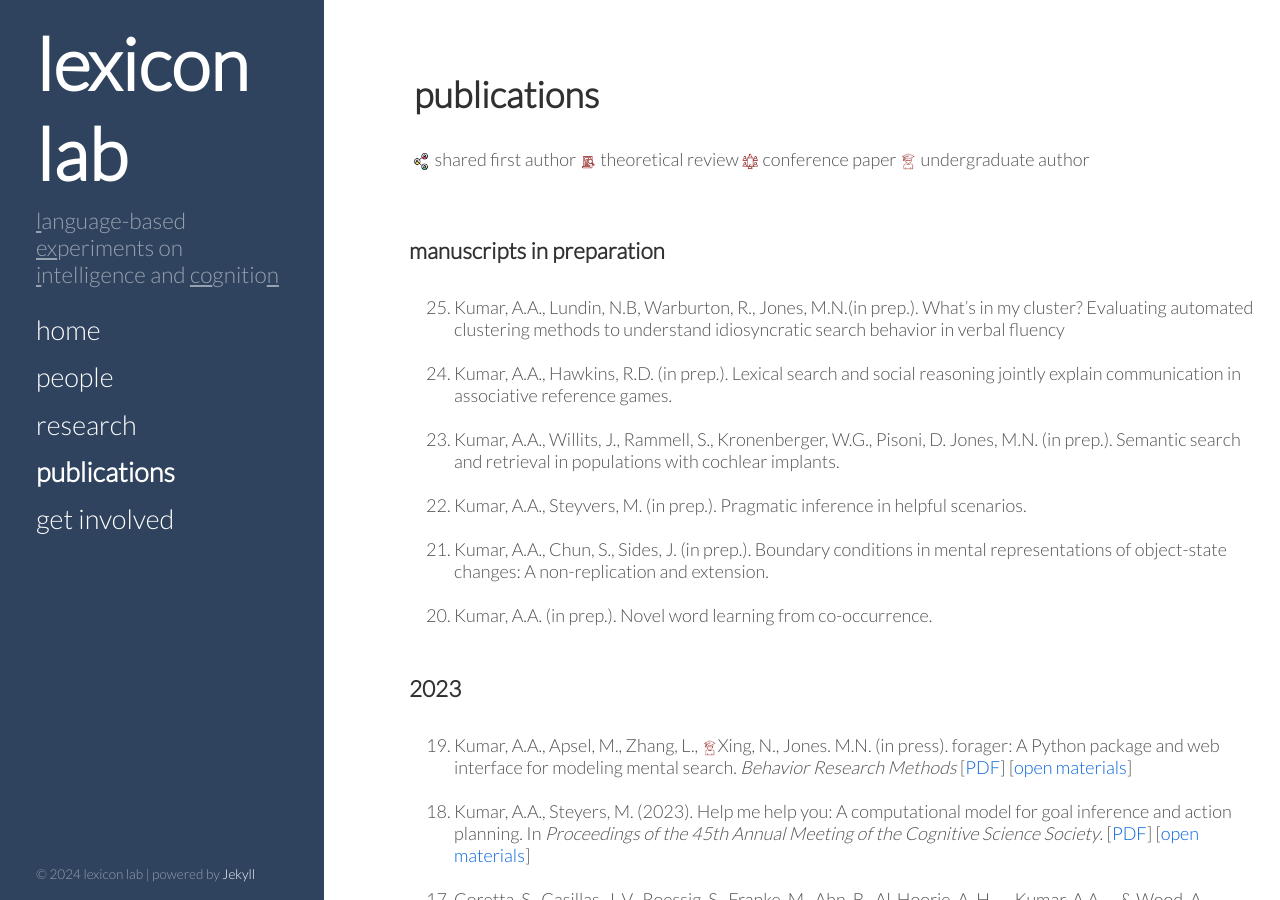
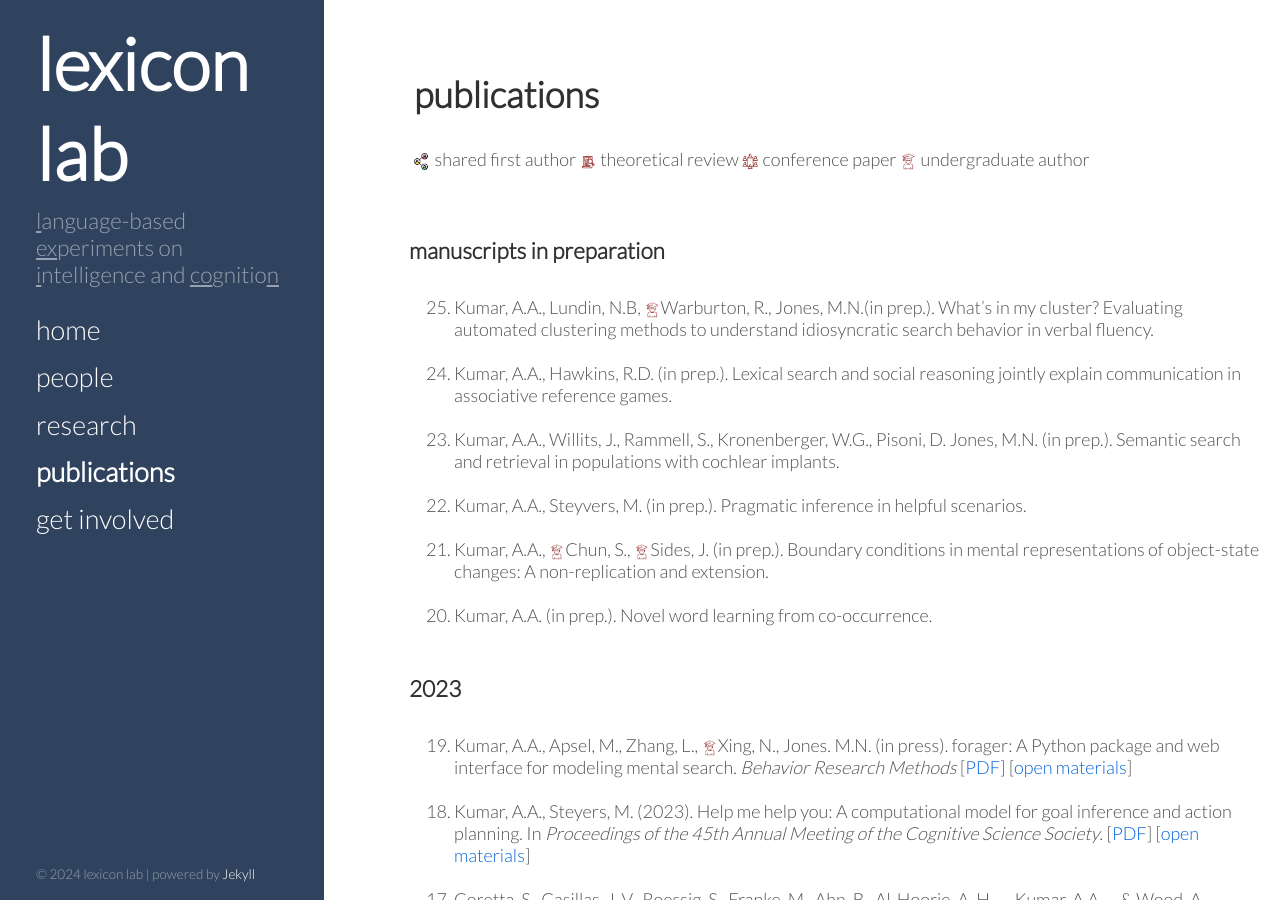
Before and after one commit to thelexiconlab/thelexiconlab.github.io, a Jekyll site: the page built from publications.html, in a window 1280 px wide and 900 px high. Built offline with Jekyll 4.4.1, drawn with Linux system fonts in a browser that asks for light colours; Markdown is read by kramdown in place of the engine named in the settings.

Commit message:
ug icons

```diff
--- a/publications.html
+++ b/publications.html
@@ -14,11 +14,11 @@ order: 4
 <section>
 <ol reversed>
 <h3 class="unindent" > manuscripts in preparation </h3><br>
-<li><div>Kumar, A.A., Lundin, N.B, Warburton, R., Jones, M.N.(in prep.). What’s in my cluster? Evaluating automated clustering methods to understand idiosyncratic search behavior in verbal fluency</div></li><br>
+<li><div>Kumar, A.A., Lundin, N.B, <img src ="/images/icons/undergrad.png" alt="ug icon" class = "papericon" title="undergraduate author">Warburton, R., Jones, M.N.(in prep.). What’s in my cluster? Evaluating automated clustering methods to understand idiosyncratic search behavior in verbal fluency.</div></li><br>
 <li><div>Kumar, A.A., Hawkins, R.D. (in prep.). Lexical search and social reasoning jointly explain communication in associative reference games.</div></li><br>
 <li><div>Kumar, A.A., Willits, J., Rammell, S., Kronenberger, W.G., Pisoni, D. Jones, M.N. (in prep.). Semantic search and retrieval in populations with cochlear implants.</div></li><br>
 <li><div>Kumar, A.A., Steyvers, M. (in prep.). Pragmatic inference in helpful scenarios.</div></li><br>
-<li><div>Kumar, A.A., Chun, S., Sides, J. (in prep.). Boundary conditions in mental representations of object-state changes: A non-replication and extension.</div></li><br>
+<li><div>Kumar, A.A., <img src ="/images/icons/undergrad.png" alt="ug icon" class = "papericon" title="undergraduate author">Chun, S., <img src ="/images/icons/undergrad.png" alt="ug icon" class = "papericon" title="undergraduate author">Sides, J. (in prep.). Boundary conditions in mental representations of object-state changes: A non-replication and extension.</div></li><br>
 <li><div>Kumar, A.A. (in prep.). Novel word learning from co-occurrence.</div></li><br>
 <h3 class="unindent"> 2023 </h3><br>
 <li><div>Kumar, A.A., Apsel, M., Zhang, L., <img src ="/images/icons/undergrad.png" alt="ug icon" class = "papericon" title="undergraduate author">Xing, N., Jones. M.N. (in press). forager: A Python package and web interface for modeling mental search. <i>Behavior Research Methods</i> [<a href="https://psyarxiv.com/3y9df" target="_blank" style="color:#0864dd;">PDF</a>] [<a href="https://github.com/thelexiconlab/forager-analyses" target="_blank" style="color:#0864dd;">open materials</a>]</div></li><br>
```
